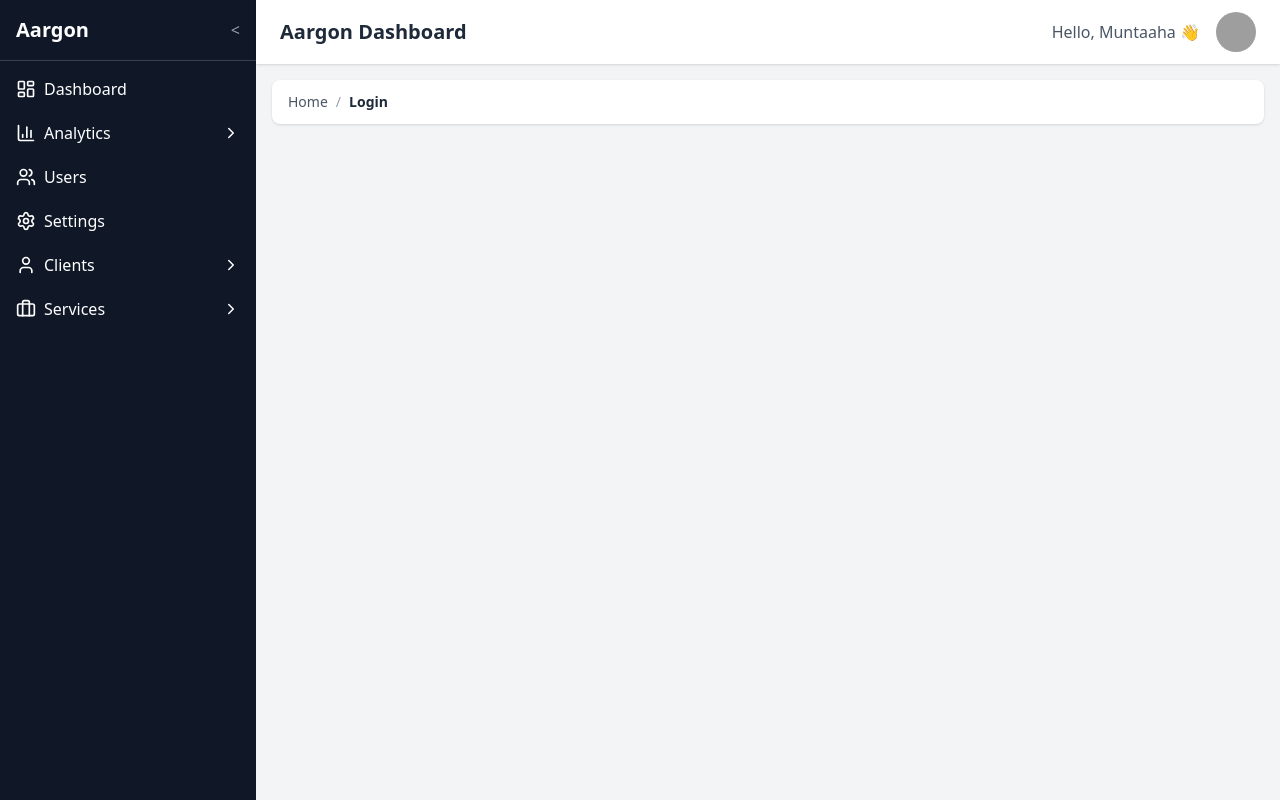
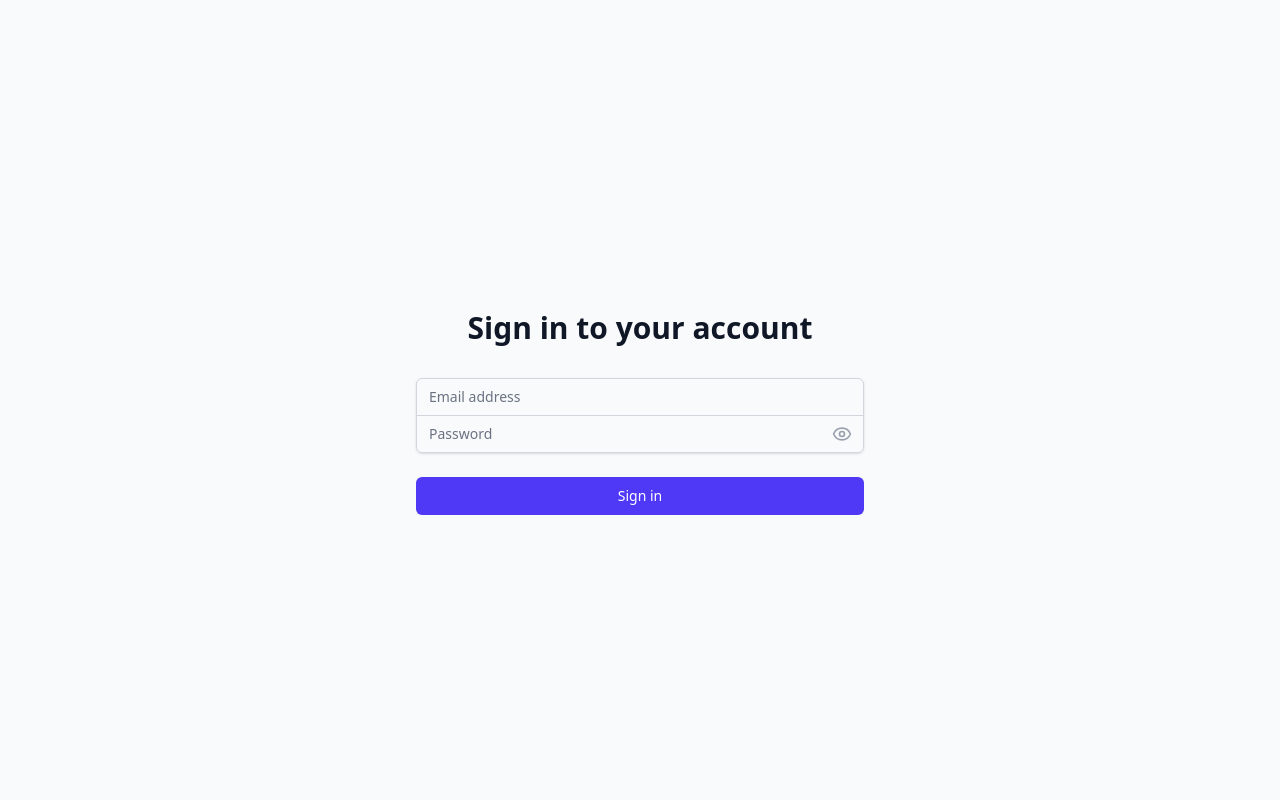
Before and after one commit to muntaaha-rahman/aargon_frontend, a React (Vite) app: page /login in a window 1280 px wide. Built offline with nearby package versions, Linux system fonts and the light colour scheme; grey boxes are pictures that could not be loaded.

Commit message:
frontend login working

```diff
--- a/package.json
+++ b/package.json
@@ -10,11 +10,13 @@
     "preview": "vite preview"
   },
   "dependencies": {
+    "@reduxjs/toolkit": "^2.9.0",
     "date-fns": "^4.1.0",
     "lucide-react": "^0.542.0",
     "react": "^19.1.1",
     "react-datepicker": "^8.7.0",
     "react-dom": "^19.1.1",
+    "react-redux": "^9.2.0",
     "react-router-dom": "^7.8.2"
   },
   "devDependencies": {
--- a/src/App.tsx
+++ b/src/App.tsx
@@ -1,53 +1,64 @@
-import { BrowserRouter as Router, Routes, Route } from "react-router-dom";
+import { BrowserRouter as Router, Routes, Route, Navigate } from "react-router-dom";
+import { useState, useEffect } from "react";
 import Sidebar from "./components/Sidebar";
 import Topbar from "./components/Topbar";
 import Breadcrumb from "./components/Breadcrumb";
-
-import Dashboard from "./pages/Dashboard";
-import Analytics from "./pages/Analytics";
-import Users from "./pages/Users";
-import Settings from "./pages/Settings";
-
-import ClientsList from "./pages/Clients/ClientList";
-import AddClient from "./pages/Clients/AddClient";
-import EditClient from "./pages/Clients/EditClient";
-
-
-import AddService from "./pages/Services/AddService";
-import EditService from "./pages/Services/EditService";
-import ViewServices from "./pages/Services/ViewServices";
-import StartService from "./pages/Services/StartService";
+import Login from "./pages/Login";
+import PrivateRoutes from "./PrivateRoutes";
 
 function App() {
+  const [isAuthenticated, setIsAuthenticated] = useState<boolean>(false);
+  const [isLoading, setIsLoading] = useState<boolean>(true);
+
+  useEffect(() => {
+    const authStatus = localStorage.getItem('isAuthenticated') === 'true';
+    setIsAuthenticated(authStatus);
+    setIsLoading(false);
+  }, []);
+
+  const handleLogin = () => {
+    setIsAuthenticated(true);
+  };
+
+  if (isLoading) {
+    return (
+      <div className="min-h-screen flex items-center justify-center">
+        <div className="animate-spin rounded-full h-12 w-12 border-b-2 border-indigo-600"></div>
+      </div>
+    );
+  }
+
   return (
     <Router>
+      <Routes>
+        <Route
+          path="/login"
+          element={
+            !isAuthenticated ?
+            <Login onLogin={handleLogin} /> :
+            <Navigate to="/" replace />
+          }
+        />
+        <Route
+          path="/*"
+          element={
+            isAuthenticated ? (
               <div className="flex h-screen bg-gray-100">
                 <Sidebar />
                 <div className="flex flex-col flex-1">
                   <Topbar />
                   <Breadcrumb />
                   <main className="p-6 flex-1 overflow-auto">
-            <Routes>
-              <Route path="/" element={<Dashboard />} />
-              <Route path="/analytics" element={<Analytics />} />
-              <Route path="/users" element={<Users />} />
-              <Route path="/settings" element={<Settings />} />
-              {/* Clients */}
-              <Route path="/clients" element={<ClientsList />} />
-              <Route path="/clients/add" element={<AddClient />} />
-              <Route path="/clients/edit/:id" element={<EditClient />} />
-
-              {/* Services */}
-              <Route path="/services/add" element={<AddService />} />
-<Route path="/services/edit/:id" element={<EditService />} />
-<Route path="/services" element={<ViewServices />} />
-<Route path="/start_services" element={<StartService />} />
-
-
-            </Routes>
+                    <PrivateRoutes />
                   </main>
                 </div>
               </div>
+            ) : (
+              <Navigate to="/login" replace />
+            )
+          }
+        />
+      </Routes>
     </Router>
   );
 }
--- /dev/null
+++ b/src/PrivateRoutes.tsx
@@ -0,0 +1,39 @@
+import React from 'react';
+import { Routes, Route, Navigate } from "react-router-dom";
+
+import Dashboard from "./pages/Dashboard";
+import Analytics from "./pages/Analytics";
+import Users from "./pages/Users";
+import Settings from "./pages/Settings";
+import ClientsList from "./pages/Clients/ClientList";
+import AddClient from "./pages/Clients/AddClient";
+import EditClient from "./pages/Clients/EditClient";
+import AddService from "./pages/Services/AddService";
+import EditService from "./pages/Services/EditService";
+import ViewServices from "./pages/Services/ViewServices";
+import StartService from "./pages/Services/StartService";
+
+const PrivateRoute: React.FC<{ children: React.ReactNode }> = ({ children }) => {
+  const isAuthenticated = localStorage.getItem('isAuthenticated') === 'true';
+  return isAuthenticated ? <>{children}</> : <Navigate to="/login" replace />;
+};
+
+const PrivateRoutes: React.FC = () => {
+  return (
+    <Routes>
+      <Route path="/" element={<PrivateRoute><Dashboard /></PrivateRoute>} />
+      <Route path="/analytics" element={<PrivateRoute><Analytics /></PrivateRoute>} />
+      <Route path="/users" element={<PrivateRoute><Users /></PrivateRoute>} />
+      <Route path="/settings" element={<PrivateRoute><Settings /></PrivateRoute>} />
+      <Route path="/clients" element={<PrivateRoute><ClientsList /></PrivateRoute>} />
+      <Route path="/clients/add" element={<PrivateRoute><AddClient /></PrivateRoute>} />
+      <Route path="/clients/edit/:id" element={<PrivateRoute><EditClient /></PrivateRoute>} />
+      <Route path="/services/add" element={<PrivateRoute><AddService /></PrivateRoute>} />
+      <Route path="/services/edit/:id" element={<PrivateRoute><EditService /></PrivateRoute>} />
+      <Route path="/services" element={<PrivateRoute><ViewServices /></PrivateRoute>} />
+      <Route path="/start_services" element={<PrivateRoute><StartService /></PrivateRoute>} />
+    </Routes>
+  );
+};
+
+export default PrivateRoutes;
--- /dev/null
+++ b/src/api/authApi.ts
@@ -0,0 +1,42 @@
+import { createApi, fetchBaseQuery } from '@reduxjs/toolkit/query/react';
+import { SERVER_CONFIG } from './config';
+
+export interface LoginRequest {
+  email: string;
+  password: string;
+}
+
+export interface LoginResponse {
+  token: string;
+  user: {
+    id: string;
+    email: string;
+    name: string;
+    role: string;
+  };
+}
+
+export const authApi = createApi({
+  reducerPath: 'authApi',
+  baseQuery: fetchBaseQuery({
+    baseUrl: SERVER_CONFIG.BASE_URL,
+    prepareHeaders: (headers) => {
+      const token = localStorage.getItem('token');
+      if (token) {
+        headers.set('authorization', `Bearer ${token}`);
+      }
+      return headers;
+    },
+  }),
+  endpoints: (builder) => ({
+    login: builder.mutation<LoginResponse, LoginRequest>({
+      query: (credentials) => ({
+        url: '/auth/login',
+        method: 'POST',
+        body: credentials,
+      }),
+    }),
+  }),
+});
+
+export const { useLoginMutation } = authApi;
--- /dev/null
+++ b/src/api/config.ts
@@ -0,0 +1,3 @@
+export const SERVER_CONFIG = {
+  BASE_URL: 'http://localhost:8000/api/v1',
+};
--- a/src/main.tsx
+++ b/src/main.tsx
@@ -1,17 +1,14 @@
-import React from "react";
-import ReactDOM from "react-dom/client";
-import App from "./App";
-import "./index.css";
+import React from 'react';
+import ReactDOM from 'react-dom/client';
+import { Provider } from 'react-redux';
+import App from './App';
+import { store } from './store/store';
+import './index.css';
 
-const rootElement = document.getElementById("root");
-
-if (rootElement) {
-  const root = ReactDOM.createRoot(rootElement as HTMLElement);
-  root.render(
-    <React.StrictMode>
+ReactDOM.createRoot(document.getElementById('root')!).render(
+  <React.StrictMode>
+    <Provider store={store}>
       <App />
-    </React.StrictMode>
-  );
-} else {
-  console.error("❌ Root element not found. Check your index.html.");
-}
+    </Provider>
+  </React.StrictMode>
+);
--- /dev/null
+++ b/src/pages/Login.tsx
@@ -0,0 +1,101 @@
+import React, { useState } from 'react';
+import { Eye, EyeOff } from 'lucide-react';
+import { useLoginMutation } from '../api/authApi';
+
+interface LoginProps {
+  onLogin: () => void;
+}
+
+const Login: React.FC<LoginProps> = ({ onLogin }) => {
+  const [formData, setFormData] = useState({
+    email: '',
+    password: ''
+  });
+  const [showPassword, setShowPassword] = useState(false);
+  const [login, { isLoading, error }] = useLoginMutation();
+
+  const handleSubmit = async (e: React.FormEvent) => {
+    e.preventDefault();
+
+    try {
+      const response = await login(formData).unwrap();
+      localStorage.setItem('token', response.token);
+      localStorage.setItem('user', JSON.stringify(response.user));
+      localStorage.setItem('isAuthenticated', 'true');
+      onLogin(); // This will navigate to dashboard
+    } catch (err) {
+      console.error('Login failed:', err);
+    }
+  };
+
+  const handleChange = (e: React.ChangeEvent<HTMLInputElement>) => {
+    const { name, value } = e.target;
+    setFormData(prev => ({ ...prev, [name]: value }));
+  };
+
+  return (
+    <div className="min-h-screen flex items-center justify-center bg-gray-50 py-12 px-4 sm:px-6 lg:px-8">
+      <div className="max-w-md w-full space-y-8">
+        <div>
+          <h2 className="mt-6 text-center text-3xl font-extrabold text-gray-900">
+            Sign in to your account
+          </h2>
+        </div>
+
+        <form className="mt-8 space-y-6" onSubmit={handleSubmit}>
+          {error && (
+            <div className="bg-red-100 border border-red-400 text-red-700 px-4 py-3 rounded">
+              Login failed
+            </div>
+          )}
+
+          <div className="rounded-md shadow-sm -space-y-px">
+            <div>
+              <input
+                id="email"
+                name="email"
+                type="email"
+                required
+                value={formData.email}
+                onChange={handleChange}
+                className="relative block w-full px-3 py-2 border border-gray-300 placeholder-gray-500 text-gray-900 rounded-t-md focus:outline-none focus:ring-indigo-500 focus:border-indigo-500 focus:z-10 sm:text-sm"
+                placeholder="Email address"
+              />
+            </div>
+            <div className="relative">
+              <input
+                id="password"
+                name="password"
+                type={showPassword ? 'text' : 'password'}
+                required
+                value={formData.password}
+                onChange={handleChange}
+                className="relative block w-full px-3 py-2 pr-10 border border-gray-300 placeholder-gray-500 text-gray-900 rounded-b-md focus:outline-none focus:ring-indigo-500 focus:border-indigo-500 focus:z-10 sm:text-sm"
+                placeholder="Password"
+              />
+              <button
+                type="button"
+                className="absolute inset-y-0 right-0 pr-3 flex items-center"
+                onClick={() => setShowPassword(!showPassword)}
+              >
+                {showPassword ? <EyeOff className="h-5 w-5 text-gray-400" /> : <Eye className="h-5 w-5 text-gray-400" />}
+              </button>
+            </div>
+          </div>
+
+          <div>
+            <button
+              type="submit"
+              disabled={isLoading}
+              className="group relative w-full flex justify-center py-2 px-4 border border-transparent text-sm font-medium rounded-md text-white bg-indigo-600 hover:bg-indigo-700 focus:outline-none focus:ring-2 focus:ring-offset-2 focus:ring-indigo-500 disabled:opacity-50"
+            >
+              {isLoading ? 'Signing in...' : 'Sign in'}
+            </button>
+          </div>
+        </form>
+      </div>
+    </div>
+  );
+};
+
+export default Login;
--- /dev/null
+++ b/src/store/hooks.ts
@@ -0,0 +1,5 @@
+import { useDispatch, useSelector } from 'react-redux';
+import type { RootState, AppDispatch } from './store';
+
+export const useAppDispatch = useDispatch.withTypes<AppDispatch>();
+export const useAppSelector = useSelector.withTypes<RootState>();
--- /dev/null
+++ b/src/store/store.ts
@@ -0,0 +1,13 @@
+import { configureStore } from '@reduxjs/toolkit';
+import { authApi } from '../api/authApi';
+
+export const store = configureStore({
+  reducer: {
+    [authApi.reducerPath]: authApi.reducer,
+  },
+  middleware: (getDefaultMiddleware) =>
+    getDefaultMiddleware().concat(authApi.middleware),
+});
+
+export type RootState = ReturnType<typeof store.getState>;
+export type AppDispatch = typeof store.dispatch;
```
Also changed, not shown: 1 other file (tests, documents, lock files or other folders). Lines whose indentation alone changed are shown as unchanged.
